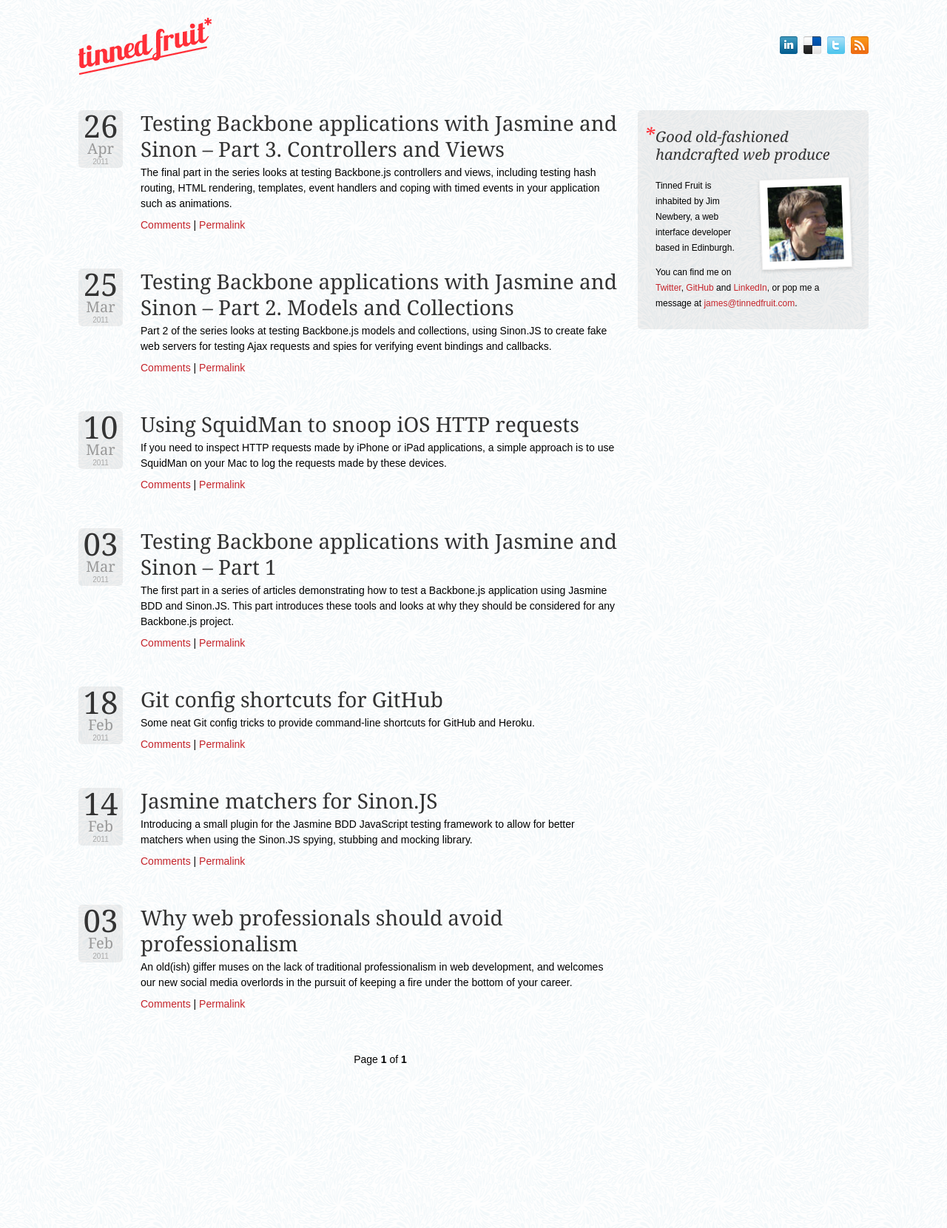
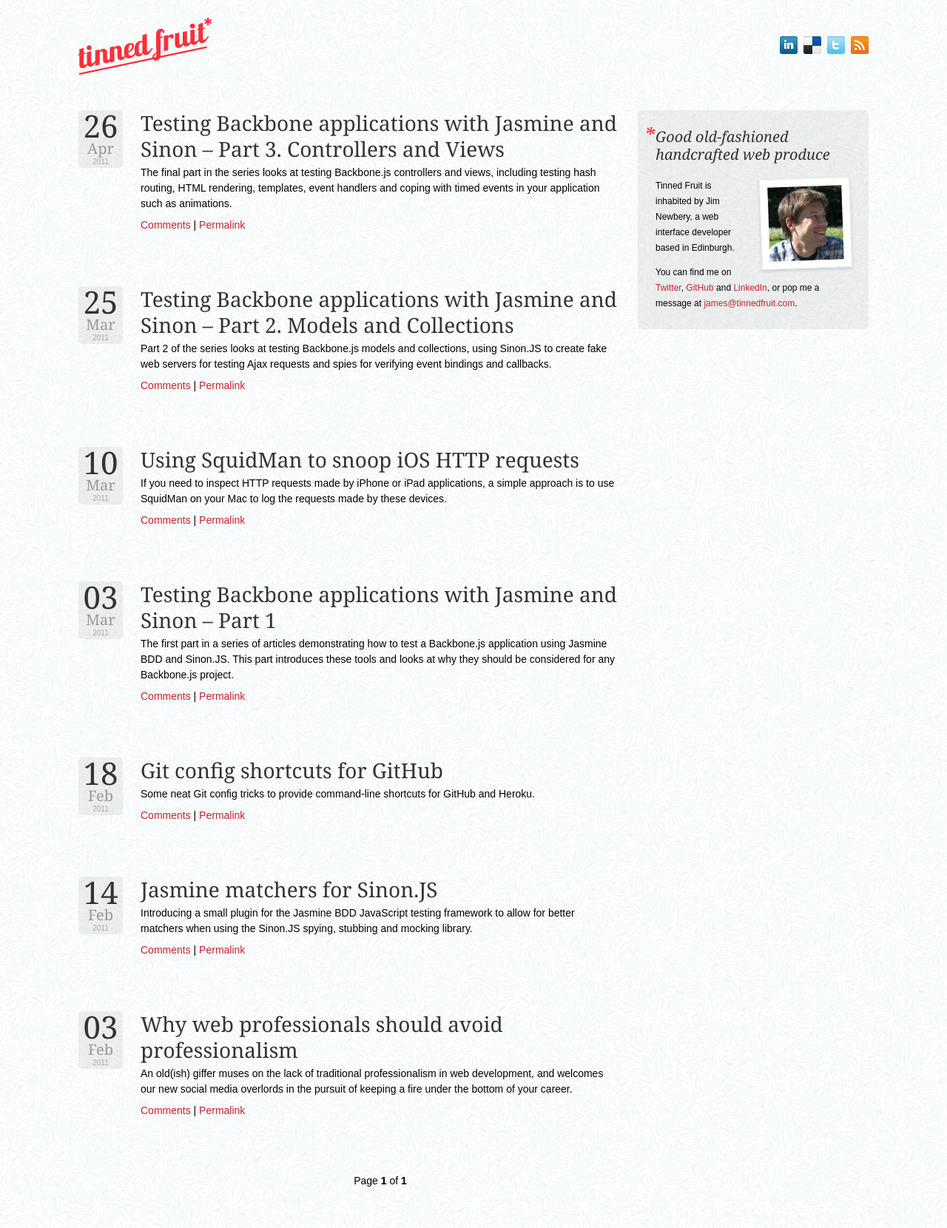
Before and after one commit to froots/froots.github.io, a Jekyll site: the page built from index.html, in a window 1280 px wide. Shown: the whole page at 74% size. Built offline with Jekyll 4.4.1, drawn with Linux system fonts in a browser that asks for light colours; Markdown is read by kramdown in place of the engine named in the settings; the list of posts is cut into pages by our own code; comment, search, counter and statistics services are not loaded; before the commit the page ends 1496 px from its top, so only the background shows below that.

Commit message:
Some typographic amendments

```diff
--- a/css/main.css
+++ b/css/main.css
@@ -301,7 +301,7 @@
 article {
   position: relative;
   overflow: visible;
-  margin-bottom: 48px;
+  margin-bottom: 72px;
 }
 
   article nav ul {
@@ -421,6 +421,7 @@
 article footer {
   margin: 0;
   padding: 8px 0 0 0;
+  border-top: 0;
 }
 
 footer .twitter-share-button {
@@ -515,6 +516,19 @@
 		-webkit-text-size-adjust: 100%;
 	}
 
+	article {
+	  margin-bottom: 48px;
+	}
+
+	article header {
+	  margin-bottom: 12px;
+	}
+
+	h2 {
+	  font-size: 22px;
+	  line-height: 28px;
+	}
+
 	.social-icons {
 	  right: 42px;
 	}
@@ -547,6 +561,10 @@
 
   footer .portrait {
     top: 0;
+  }
+
+  footer .tagline {
+    font-size: 16px;
   }
 
 
@@ -587,11 +605,11 @@
 	}
 
 	footer .tagline {
-	  font-size: 16px;
+	  font-size: 14px;
 	}
 
 	footer .tagline span {
-	  font-size: 20px;
+	  font-size: 18px;
 	  top: 0;
 	}
 
```
